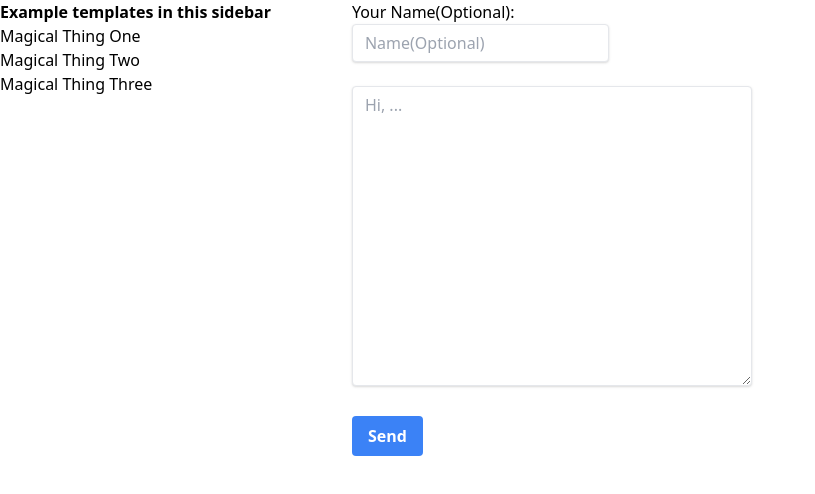
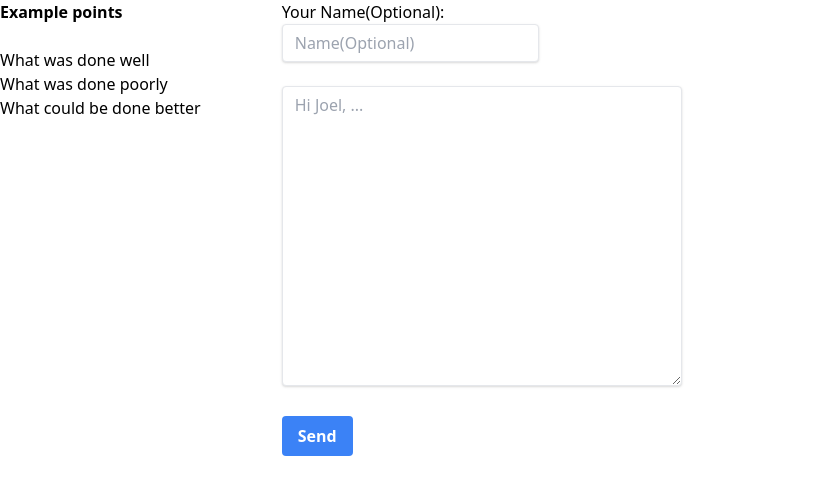
Before and after one commit to J0/j0.github.io, a plain HTML site: page feedback.html in a window 1280 px wide. Shown: the whole page, without its empty margins (0-815 px from the left). Drawn offline with nearby package versions, Linux system fonts and the light colour scheme.

Commit message:
Update feedback form

```diff
--- a/feedback.html
+++ b/feedback.html
@@ -6,11 +6,12 @@
   <div> <!-- intermediary wrapper -->
 
     <div>
-      <h1> <b>Example templates in this sidebar</b> </h1>
+      <h1> <b>Example points</b> </h1>
+      </br>
      <ul>
-        <li> Magical Thing One </li>
-        <li> Magical Thing Two </li>
-        <li> Magical Thing Three </li>
+        <li> What was done well</li>
+        <li> What was done poorly</li>
+	<li> What could be done better</li>
       </ul>
     </div>
       <!-- sidebar -->
@@ -20,7 +21,7 @@
         <input class="shadow appearance-none border rounded py-2 px-3 text-gray-700 leading-tight focus:outline-none focus:shadow-outline" id="name" type="text" placeholder="Name(Optional)">
       <!-- non-sidebar -->
       <br></br>
-      <textarea class="shadow appearance-none border rounded py-2 px-3 text-gray-700 leading-tight focus:outline-none focus:shadow-outline" name="message" id="message" placeholder="Hi, ..."></textarea>
+      <textarea class="shadow appearance-none border rounded py-2 px-3 text-gray-700 leading-tight focus:outline-none focus:shadow-outline" name="message" id="message" placeholder="Hi Joel, ..."></textarea>
       <br></br>
     <button class="bg-blue-500 hover:bg-blue-700 text-white font-bold py-2 px-4 rounded">
       Send
```
